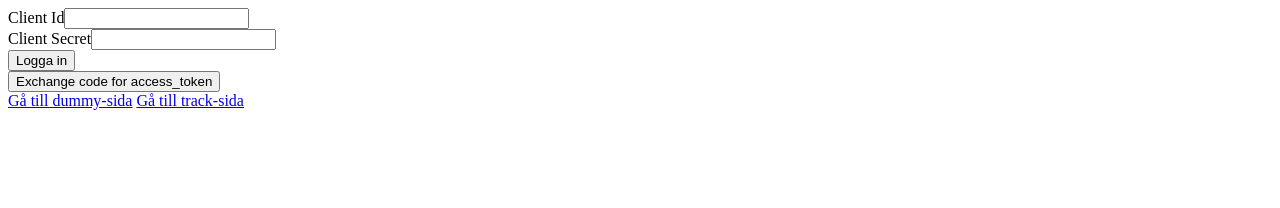
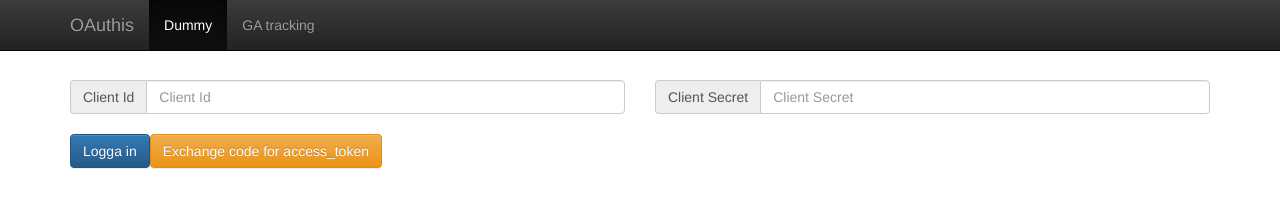
Before and after one commit to Edminsson/oauthis, a website: page index.html in a window 1280 px wide. Drawn offline with nearby package versions, Linux system fonts and the light colour scheme.

Commit message:
fixing styles

```diff
--- a/bower.json
+++ b/bower.json
@@ -17,6 +17,5 @@
   ],
   "dependencies": {
     "angular": "~1.4.8",
-    "bootstrap": "~3.3.6"
   }
 }
--- a/index.html
+++ b/index.html
@@ -16,24 +16,66 @@
 
     </script>
 
+    <link rel="shortcut icon" href="a.png" />
+    <link href='https://fonts.googleapis.com/css?family=Alegreya' rel='stylesheet' type='text/css'>
+
+    <link rel="stylesheet" href="https://maxcdn.bootstrapcdn.com/bootstrap/3.3.6/css/bootstrap.min.css" integrity="sha384-1q8mTJOASx8j1Au+a5WDVnPi2lkFfwwEAa8hDDdjZlpLegxhjVME1fgjWPGmkzs7" crossorigin="anonymous">
+    <link rel="stylesheet" href="https://maxcdn.bootstrapcdn.com/bootstrap/3.3.6/css/bootstrap-theme.min.css" integrity="sha384-fLW2N01lMqjakBkx3l/M9EahuwpSfeNvV63J5ezn3uZzapT0u7EYsXMjQV+0En5r" crossorigin="anonymous">
+    <link rel="stylesheet" href="site.css">
 
   </head>
 
   <body>
 
-    <div><span>Client Id</span><input id="client-id" type="text"></div>
-    <div><span>Client Secret</span><input id="client-secret" type="text"></div>
-    <div><button id="knapp">Logga in</button></div>
-    <div><button id="sendCode">Exchange code for access_token</button></div>
-    <div>
-      <a href="dummy.html">Gå till dummy-sida</a>
-      <a href="track.html">Gå till track-sida</a>
-    </div>
-    <div>
-      <div id="message"></div>
+    <nav class="navbar navbar-inverse navbar-fixed-top">
+      <div class="container">
+        <div class="navbar-header">
+          <button type="button" class="navbar-toggle collapsed" data-toggle="collapse" data-target="#navbar" aria-expanded="false" aria-controls="navbar">
+            <span class="sr-only">Toggle navigation</span>
+            <span class="icon-bar"></span>
+            <span class="icon-bar"></span>
+            <span class="icon-bar"></span>
+          </button>
+          <a class="navbar-brand" href="#">OAuthis</a>
+        </div>
+        <div id="navbar" class="navbar-collapse collapse">
+          <ul class="nav navbar-nav">
+            <li class="active"><a href="dummy.html">Dummy</a></li>
+            <li><a href="track.html">GA tracking</a></li>
+          </ul>
+        </div><!--/.nav-collapse -->
+      </div>
+    </nav>
+
+
+    <div class="container contentwrapper" >
+      <div class="row distance">
+
+        <div class="col-sm-6">
+          <div class="input-group">
+            <span class="input-group-addon">Client Id</span>
+            <input type="text" id="client-id" class="form-control" placeholder="Client Id">
+          </div>
+        </div>
+        <div class="col-sm-6">
+          <div class="input-group">
+            <span class="input-group-addon">Client Secret</span>
+            <input type="text" id="client-secret" class="form-control" placeholder="Client Secret">
+          </div>
+        </div>
+      </div>
+      <div class="row distance">
+        <div class="col-sm-12">
+          <div class="input-group">
+            <button id="knapp" class="btn btn-primary">Logga in</button>
+            <button id="sendCode" class="btn btn-warning">Exchange code for access_token</button>
+          </div>
+        </div>
+      </div>
     </div>
 
     <script data-require="jquery" data-semver="2.1.4" src="http://code.jquery.com/jquery-2.1.4.min.js"></script>
+    <script src="https://maxcdn.bootstrapcdn.com/bootstrap/3.3.6/js/bootstrap.min.js" integrity="sha384-0mSbJDEHialfmuBBQP6A4Qrprq5OVfW37PRR3j5ELqxss1yVqOtnepnHVP9aJ7xS" crossorigin="anonymous"></script>
     <script src="script.js"></script>
   </body>
 
--- /dev/null
+++ b/site.css
@@ -0,0 +1,7 @@
+.contentwrapper {
+	padding-top: 60px;
+	padding-bottom: 20px;
+}
+.distance {
+	padding-top: 20px;
+}
```
Also changed, not shown: a.png (added).
